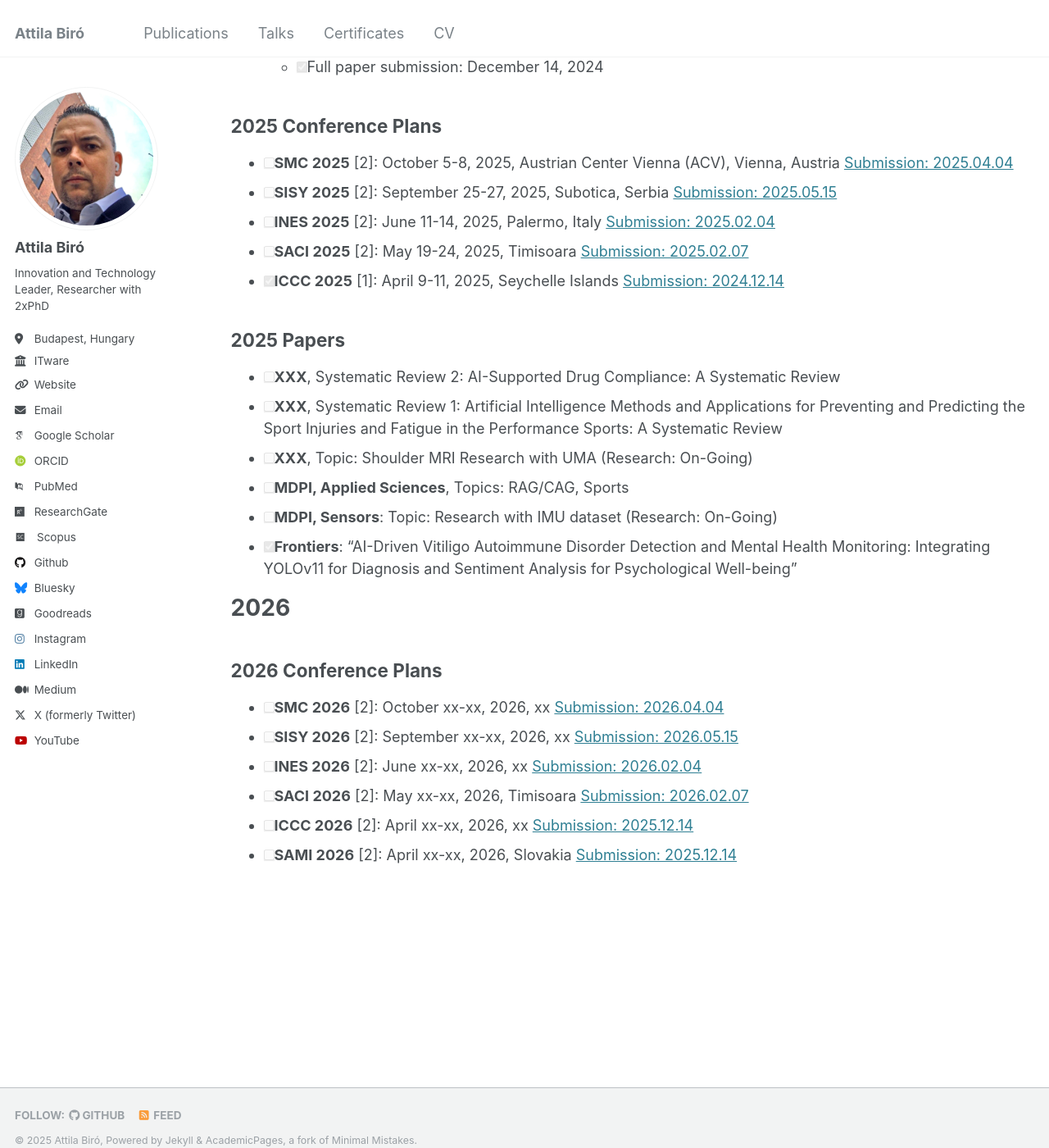
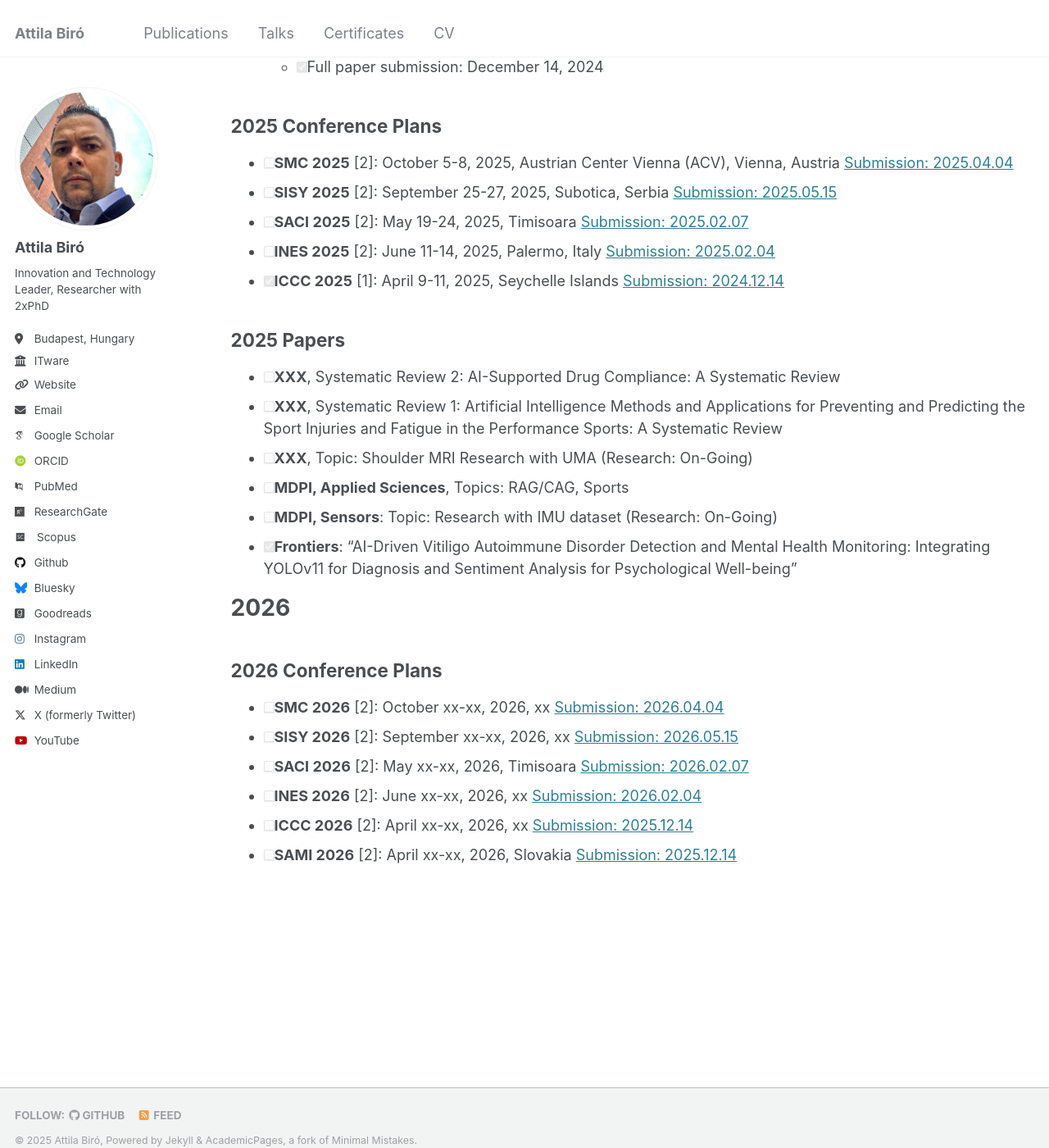
Before and after one commit to biroka/biroka.github.io, a Jekyll site: the page built from _pages/schedule.md, in a window 1280 px wide and 1400 px high, scrolled down 679 px. Shown: the whole window at 82% size. Built offline with Jekyll 4.4.1, drawn with Linux system fonts in a browser that asks for light colours; some web fonts are replaced.

```diff
--- a/_pages/schedule.md
+++ b/_pages/schedule.md
@@ -23,8 +23,8 @@ The starting point is 2025, as the date for obtaining PhD degrees in Computer Sc
 ## 2025 Conference Plans
   * [ ] **SMC 2025** [2]: October 5-8, 2025, Austrian Center Vienna (ACV), Vienna, Austria [Submission: 2025.04.04](https://www.ieeesmc2025.org/)
   * [ ] **SISY 2025** [2]: September 25-27, 2025, Subotica, Serbia [Submission: 2025.05.15](https://conf.uni-obuda.hu/sisy2025/)
+  * [ ] **SACI 2025** [2]: May 19-24, 2025, Timisoara [Submission: 2025.02.07](https://conf.uni-obuda.hu/saci2025/)
   * [ ] **INES 2025** [2]: June 11-14, 2025, Palermo, Italy [Submission: 2025.02.04](http://www.ines-conf.org/ines-conf/2025index.html)
-  * [ ] **SACI 2025** [2]: May 19-24, 2025, Timisoara [Submission: 2025.02.07](https://conf.uni-obuda.hu/saci2025/)
   * [x] **ICCC 2025** [1]: April 9-11, 2025, Seychelle Islands [Submission: 2024.12.14](https://conf.uni-obuda.hu/iccc2025/)
 
 ## 2025 Papers
@@ -39,7 +39,7 @@ The starting point is 2025, as the date for obtaining PhD degrees in Computer Sc
 ## 2026 Conference Plans
   * [ ] **SMC 2026** [2]: October xx-xx, 2026, xx [Submission: 2026.04.04](https://www.ieeesmc2026.org/)
   * [ ] **SISY 2026** [2]: September xx-xx, 2026, xx [Submission: 2026.05.15](https://conf.uni-obuda.hu/sisy2026/)
+  * [ ] **SACI 2026** [2]: May xx-xx, 2026, Timisoara [Submission: 2026.02.07](https://conf.uni-obuda.hu/saci2026)
   * [ ] **INES 2026** [2]: June xx-xx, 2026, xx [Submission: 2026.02.04](http://www.ines-conf.org/ines-conf/2026index.html)
-  * [ ] **SACI 2026** [2]: May xx-xx, 2026, Timisoara [Submission: 2026.02.07](https://conf.uni-obuda.hu/saci2026)
   * [ ] **ICCC 2026** [2]: April xx-xx, 2026, xx [Submission: 2025.12.14](https://conf.uni-obuda.hu/iccc2026)
   * [ ] **SAMI 2026** [2]: April xx-xx, 2026, Slovakia [Submission: 2025.12.14](https://conf.uni-obuda.hu/sami2026)
```
